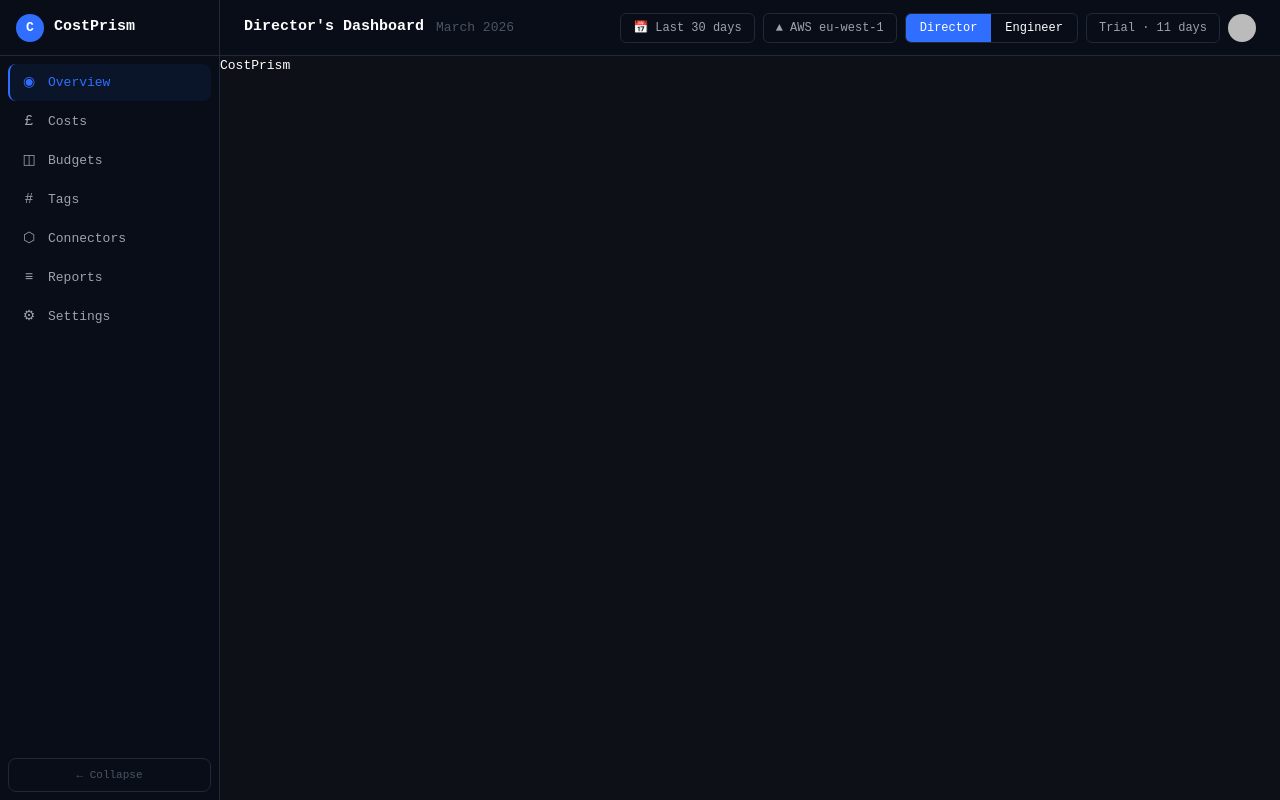
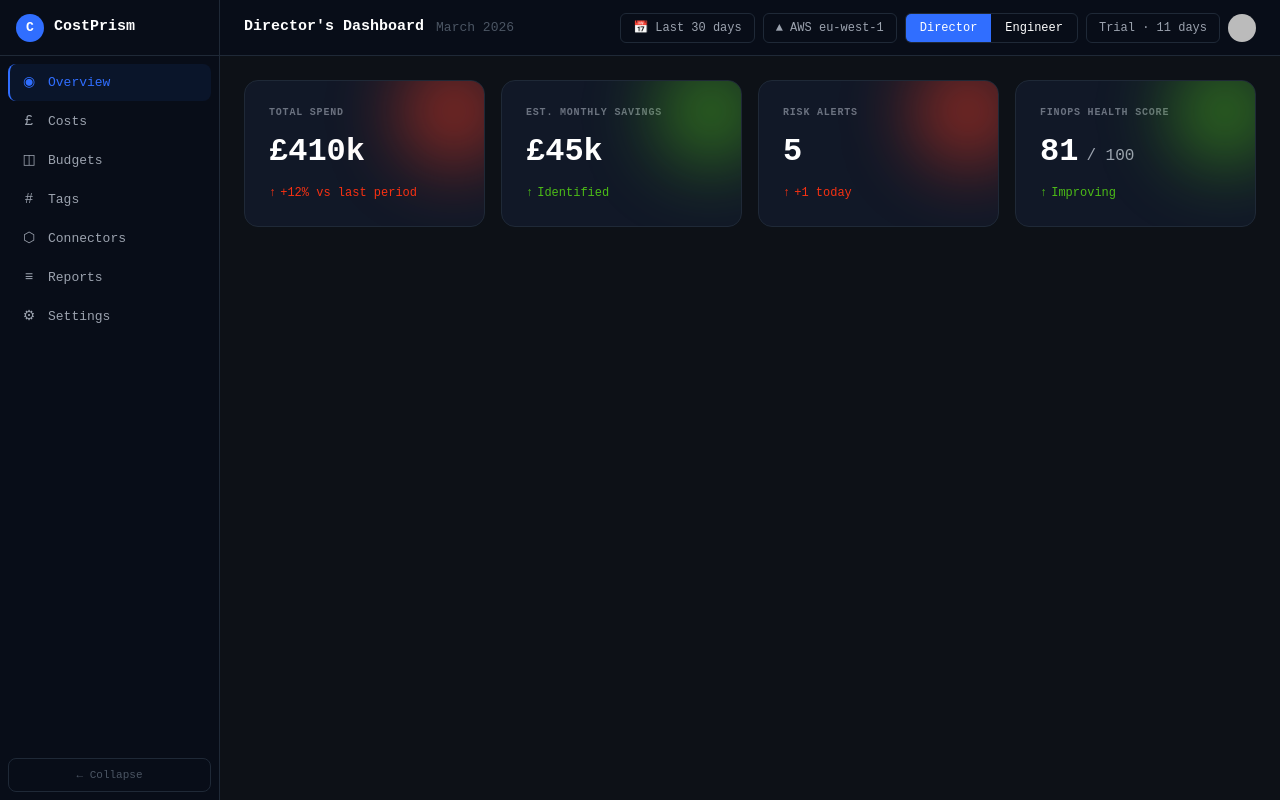
Before and after one commit to jammy438/costprism, a Next.js app in the folder apps/web/: page /dashboard in a window 1280 px wide. Built offline with nearby package versions, Linux system fonts and the light colour scheme; no server answers; sample sign-in values are in the browser's storage; some icons are missing.

Commit message:
feat: add MetricCard primitive with glow, trend, upIsBad logic

```diff
--- /dev/null
+++ b/apps/web/app/components/dashboard/metricCard.tsx
@@ -0,0 +1,98 @@
+'use client'
+
+interface MetricCardProps {
+  label: string
+  value: string
+  trend: string
+  trendDirection: 'up' | 'down'
+  glow: 'red' | 'green' | 'none'
+  secondaryValue?: string
+  upIsBad?: boolean
+}
+
+const MetricCard = ({ label, value, trend, trendDirection, glow, secondaryValue, upIsBad }: MetricCardProps) => {
+  const glowColour = glow === 'green'
+    ? 'rgba(76, 187, 23, 0.5)'
+    : glow === 'red'
+    ? 'rgba(251, 59, 30, 0.5)'
+    : 'transparent'
+
+  const trendColour = upIsBad
+    ? trendDirection === 'up' ? 'var(--colour-red)' : 'var(--colour-green)'
+    : trendDirection === 'up' ? 'var(--colour-green)' : 'var(--colour-red)'
+
+  return (
+    <div style={{
+      backgroundColor: 'var(--colour-bg-card)',
+      border: '1px solid var(--colour-border)',
+      borderRadius: '14px',
+      padding: '24px',
+      position: 'relative',
+      overflow: 'hidden',
+    }}>
+
+      {/* Corner glow */}
+      {glow !== 'none' && (
+        <div style={{
+          position: 'absolute',
+          width: '110px',
+          height: '110px',
+          borderRadius: '50%',
+          filter: 'blur(35px)',
+          top: '-25px',
+          right: '-25px',
+          backgroundColor: glowColour,
+          pointerEvents: 'none',
+        }} />
+      )}
+
+      {/* Label */}
+      <div style={{
+        fontSize: '10px',
+        textTransform: 'uppercase',
+        letterSpacing: '0.8px',
+        fontWeight: 600,
+        color: 'var(--colour-text-label)',
+        marginBottom: '8px',
+      }}>
+        {label}
+      </div>
+
+      {/* Value row */}
+      <div style={{ display: 'flex', alignItems: 'baseline', gap: '8px', marginBottom: '8px' }}>
+        <div style={{
+          fontSize: '32px',
+          fontWeight: 700,
+          color: 'var(--colour-text-primary)',
+        }}>
+          {value}
+        </div>
+        {secondaryValue && (
+          <div style={{
+            fontSize: '16px',
+            fontWeight: 400,
+            color: 'var(--colour-text-secondary)',
+          }}>
+            {secondaryValue}
+          </div>
+        )}
+      </div>
+
+      {/* Trend */}
+      <div style={{
+        display: 'flex',
+        alignItems: 'center',
+        gap: '4px',
+        color: trendColour,
+        fontSize: '12px',
+        fontWeight: 500,
+      }}>
+        <span>{trendDirection === 'up' ? '↑' : '↓'}</span>
+        <span>{trend}</span>
+      </div>
+
+    </div>
+  )
+}
+
+export default MetricCard
--- a/apps/web/app/dashboard/page.tsx
+++ b/apps/web/app/dashboard/page.tsx
@@ -1,9 +1,12 @@
-const HomePage = () => {
+import MetricCard from '../components/dashboard/metricCard'
+ // this is a mock dashboard page to show how the metric cards look
+export default function DashboardPage() {
   return (
-    <div>
-      <h1>CostPrism</h1>
+    <div style={{ padding: '24px', display: 'grid', gridTemplateColumns: 'repeat(4, 1fr)', gap: '16px' }}>
+      <MetricCard label="Total Spend" value="£410k" trend="+12% vs last period" trendDirection="up" glow="red" upIsBad />
+      <MetricCard label="Est. Monthly Savings" value="£45k" trend="Identified" trendDirection="up" glow="green" />
+      <MetricCard label="Risk Alerts" value="5" trend="+1 today" trendDirection="up" glow="red" upIsBad />
+      <MetricCard label="FinOps Health Score" value="81" secondaryValue="/ 100" trend="Improving" trendDirection="up" glow="green" />
     </div>
   )
 }
-
-export default HomePage
```
